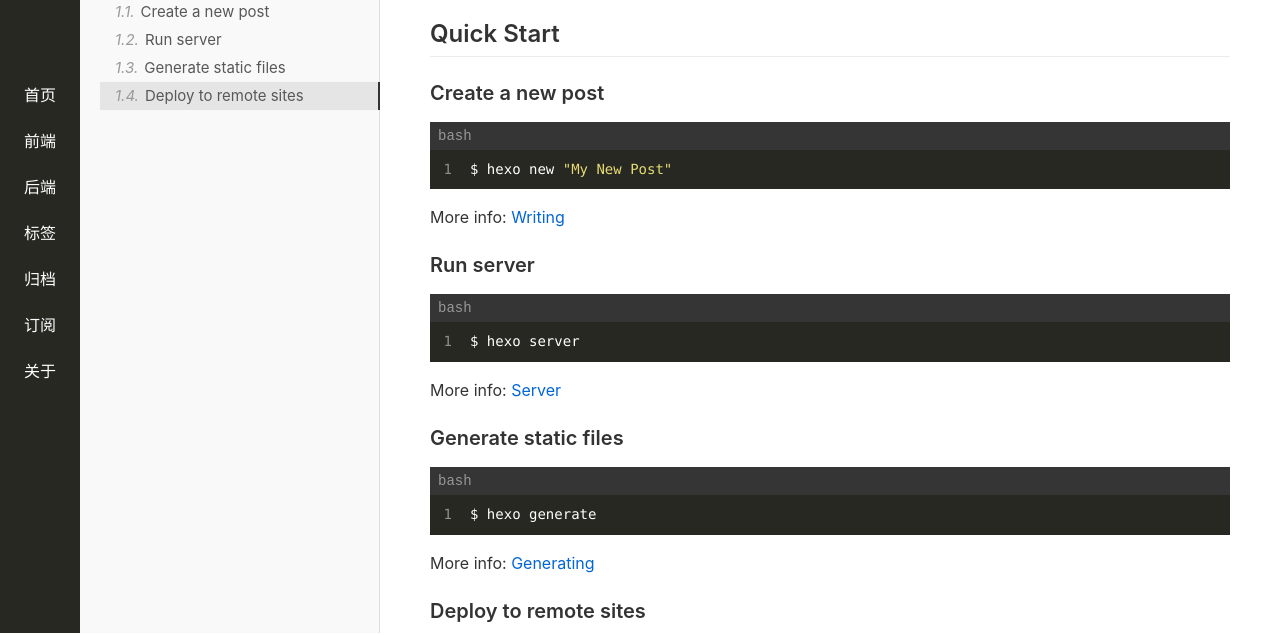
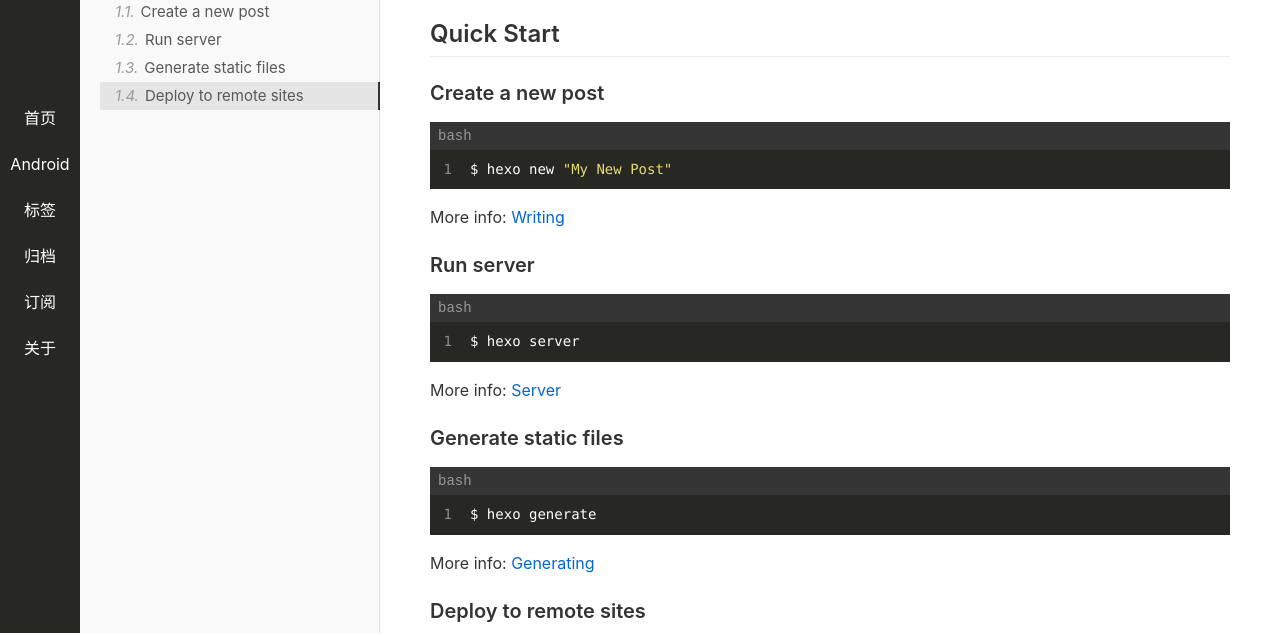
Before and after one commit to AiFeng-Hong/aifeng-hong.github.io, a plain HTML site: page 2020/05/23/hello-world/index.html in a window 1280 px wide. Shown: the part 167-802 px from the top of the page. Drawn offline with nearby package versions, Linux system fonts and the light colour scheme; a script that the page names is missing; files whose address does not match are found by name.

Commit message:
Site updated: 2020-05-23 15:46:01

```diff
--- a/2020/05/23/hello-world/index.html
+++ b/2020/05/23/hello-world/index.html
@@ -57,11 +57,7 @@
             </a>
 
             <a class="nav-item" href="/categories/front-end">
-                <span class="nav-text">前端</span>
-            </a>
-
-            <a class="nav-item" href="/categories/back-end">
-                <span class="nav-text">后端</span>
+                <span class="nav-text">Android</span>
             </a>
 
             <a class="nav-item" href="/tags">
```
Also changed, not shown: about/index.html (added, +1 -0 lines), archives/2020/05/index.html (+1 -5 lines), archives/2020/index.html (+1 -5 lines), archives/index.html (+1 -5 lines), index.html (+1 -5 lines).
